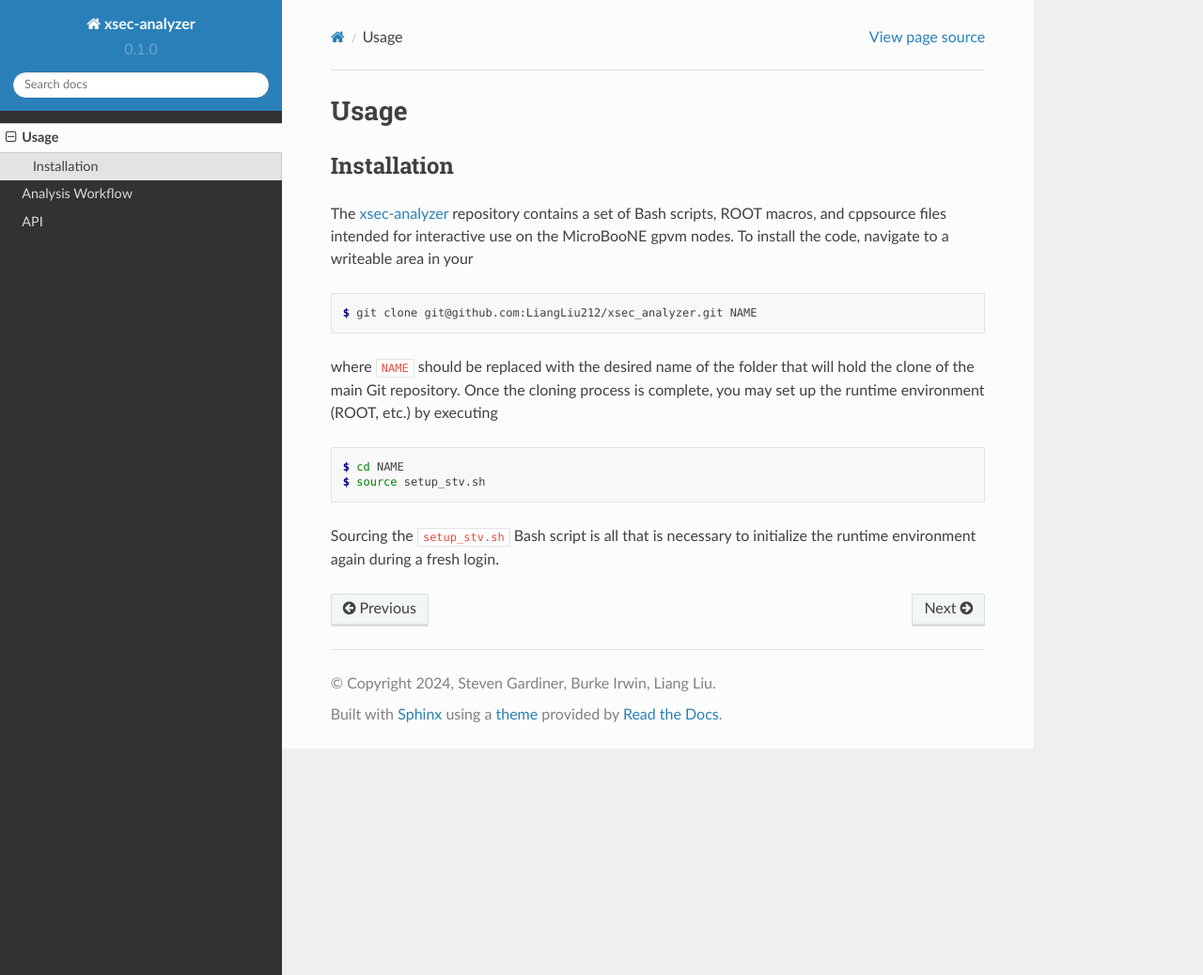
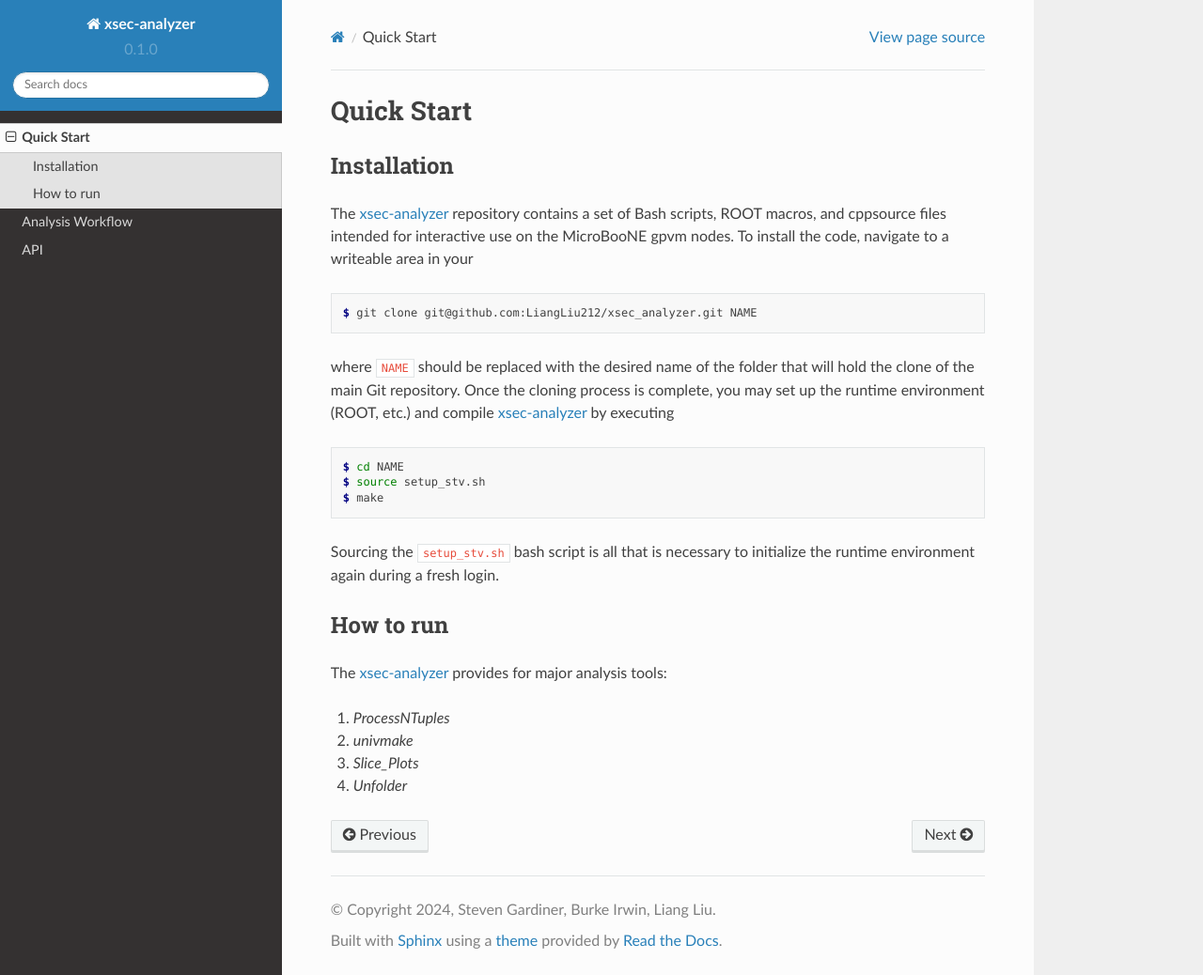
Before and after one commit to LiangLiu212/xsec_analyzer_docs, a Sphinx documentation site: the page built from docs/source/usage.rst, in a window 1280 px wide and 1038 px high. Shown: the whole window at 94% size. Built offline with Sphinx 7.4.7 and the Read the Docs theme 2.0.0, drawn with Linux system fonts in a browser that asks for light colours.

Commit message:
Update usage.rst

```diff
--- a/docs/source/usage.rst
+++ b/docs/source/usage.rst
@@ -1,5 +1,5 @@
-Usage
-=====
+Quick Start
+===========
 
 .. _installation:
 
@@ -14,12 +14,24 @@
 
 
 where ``NAME`` should be replaced with the desired name of the folder that
-will hold the clone of the main Git repository. Once the cloning process is complete, you may set up the runtime environment (ROOT, etc.) by executing
+will hold the clone of the main Git repository. Once the cloning process is complete, you may set up the runtime environment (ROOT, etc.) and compile `xsec-analyzer <https://github.com/LiangLiu212/xsec_analyzer/tree/docs>`_ by executing
 
 .. code-block:: console
 
    $ cd NAME
    $ source setup_stv.sh
+   $ make
 
-Sourcing the ``setup_stv.sh`` Bash script is all that is necessary to
+Sourcing the ``setup_stv.sh`` bash script is all that is necessary to
 initialize the runtime environment again during a fresh login.
+
+How to run
+----------
+
+The `xsec-analyzer <https://github.com/LiangLiu212/xsec_analyzer/tree/docs>`_ provides
+for major analysis tools:
+
+1. `ProcessNTuples`
+2. `univmake`
+3. `Slice_Plots`
+4. `Unfolder`
--- a/docs/source/workflow.rst
+++ b/docs/source/workflow.rst
@@ -12,3 +12,6 @@
 Assuming that the user has all needed PeLEE ntuple files already processed, the
 major steps for performing a measurement are outlined in the following
 subsections.
+
+Ntuple post-processing
+----------------------
```
